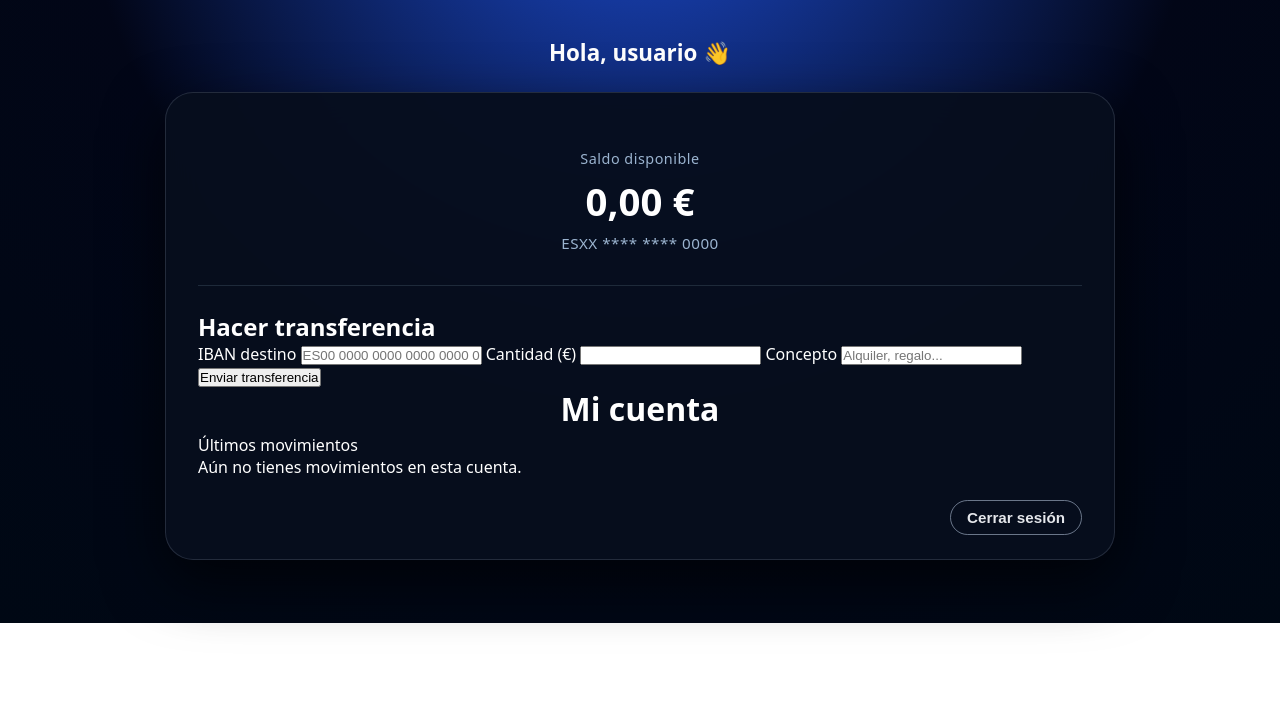
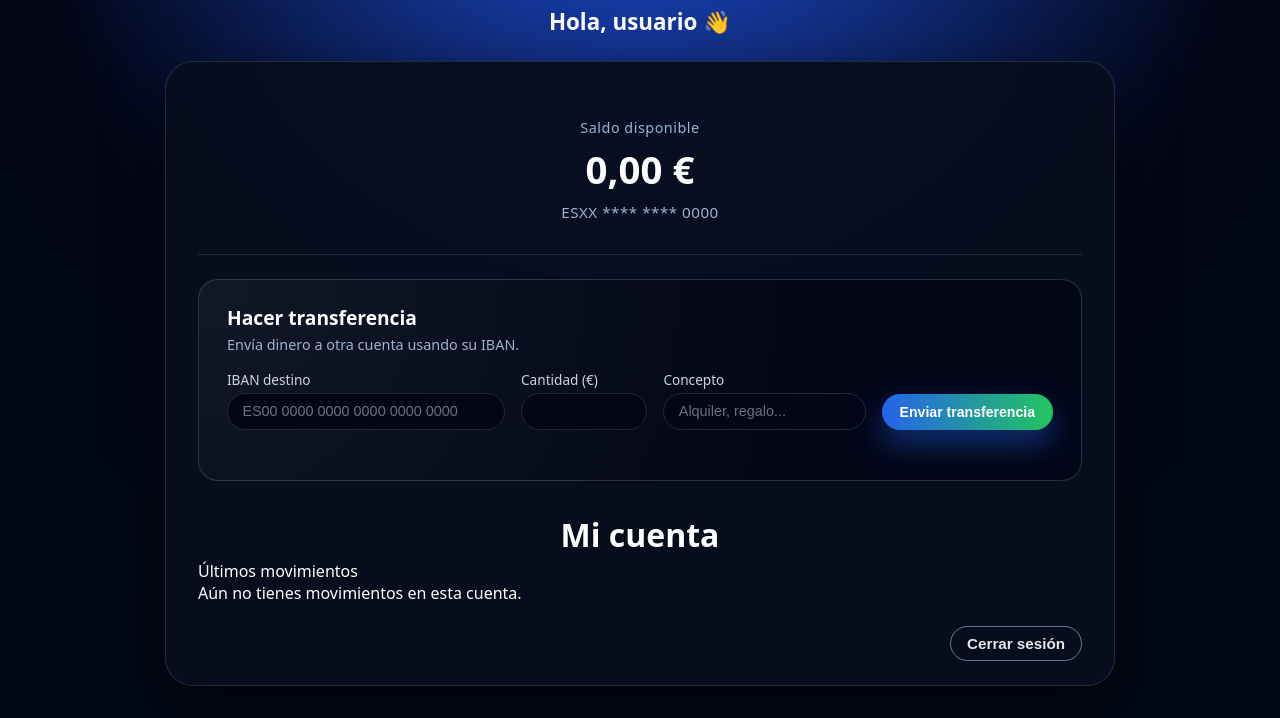
Before and after one commit to Jorge-Sanchez-dev/CapacidadesDeLaEmpresa_I, a website: page public/panel.html in a window 1280 px wide. Shown: the part 177-895 px from the top of the page. Before the commit the page ends 800 px from the top, so only its background shows below. Drawn offline with Linux system fonts and the light colour scheme; no server answers; sample sign-in values are in the browser's storage.

Commit message:
Ultimas modificaciones

```diff
--- a/public/panel.html
+++ b/public/panel.html
@@ -22,22 +22,25 @@
           <p class="balance-iban" id="balance-iban">ESXX **** **** 0000</p>
         </section>
 
+        <section class="transfer-section">
+          <div class="transfer-header">
+            <h2>Hacer transferencia</h2>
+            <p>Envía dinero a otra cuenta usando su IBAN.</p>
+          </div>
 
-        <section class="transfer-widget">
-  <h2>Hacer transferencia</h2>
-  <form id="transfer-form">
-    <label>
-      IBAN destino
+          <form id="transfer-form" class="transfer-form">
+            <div class="transfer-field">
+              <label for="to-iban">IBAN destino</label>
               <input
                 type="text"
                 id="to-iban"
                 placeholder="ES00 0000 0000 0000 0000 0000"
                 required
               />
-    </label>
+            </div>
 
-    <label>
-      Cantidad (€)
+            <div class="transfer-field">
+              <label for="amount">Cantidad (€)</label>
               <input
                 type="number"
                 id="amount"
@@ -45,29 +48,29 @@
                 min="0.01"
                 required
               />
-    </label>
+            </div>
 
-    <label>
-      Concepto
+            <div class="transfer-field">
+              <label for="concept">Concepto</label>
               <input
                 type="text"
                 id="concept"
                 placeholder="Alquiler, regalo..."
               />
-    </label>
+            </div>
 
-    <button type="submit">Enviar transferencia</button>
+            <button type="submit" class="primary-btn small-btn">
+              Enviar transferencia
+            </button>
           </form>
 
-  <p id="transfer-message"></p>
+          <p id="transfer-message" class="transfer-message"></p>
         </section>
-
 
         <h1 class="card-title">Mi cuenta</h1>
 
         <!-- Tarjeta tipo "Mis cuentas" -->
         <section class="account-widget">
-
           <p class="widget-section-title">Últimos movimientos</p>
 
           <div class="widget-movements" id="lista-movimientos">
--- a/public/styles.css
+++ b/public/styles.css
@@ -591,3 +591,81 @@ body {
   margin-bottom: 1rem;
   font-weight: 600;
 }
+
+
+/* ===================== Sección de transferencia ===================== */
+
+.transfer-section {
+  margin: 0 0 2rem;
+  padding: 1.5rem 1.75rem;
+  border-radius: 20px;
+  background: radial-gradient(circle at top left, #111827 0, #020617 70%);
+  border: 1px solid rgba(148, 163, 184, 0.25);
+}
+
+.transfer-header h2 {
+  font-size: 1.2rem;
+  margin: 0;
+}
+
+.transfer-header p {
+  margin: 0.25rem 0 1rem;
+  font-size: 0.9rem;
+  color: #9bb4d0;
+}
+
+/* Grid del formulario */
+.transfer-form {
+  display: grid;
+  grid-template-columns: minmax(0, 2.2fr) minmax(0, 1fr) minmax(0, 1.6fr) auto;
+  gap: 0.75rem 1rem;
+  align-items: end;
+}
+
+.transfer-field {
+  display: flex;
+  flex-direction: column;
+  gap: 0.25rem;
+  font-size: 0.85rem;
+}
+
+.transfer-field label {
+  color: #cbd5e1;
+}
+
+.transfer-field input {
+  border-radius: 999px;
+  border: 1px solid #1f2937;
+  background: #020617;
+  padding: 0.6rem 0.9rem;
+  color: #f9fafb;
+  font-size: 0.9rem;
+  outline: none;
+}
+
+.transfer-field input::placeholder {
+  color: #6b7280;
+}
+
+.transfer-field input:focus {
+  border-color: #3b82f6;
+}
+
+/* Mensaje de error/éxito */
+.transfer-message {
+  margin-top: 0.75rem;
+  font-size: 0.85rem;
+  min-height: 1em;
+  color: #e5e7eb;
+}
+
+/* Responsive: una columna en móviles */
+@media (max-width: 768px) {
+  .transfer-form {
+    grid-template-columns: 1fr;
+  }
+
+  .transfer-section {
+    padding: 1.25rem;
+  }
+}
```
Lines whose indentation alone changed are shown as unchanged.
